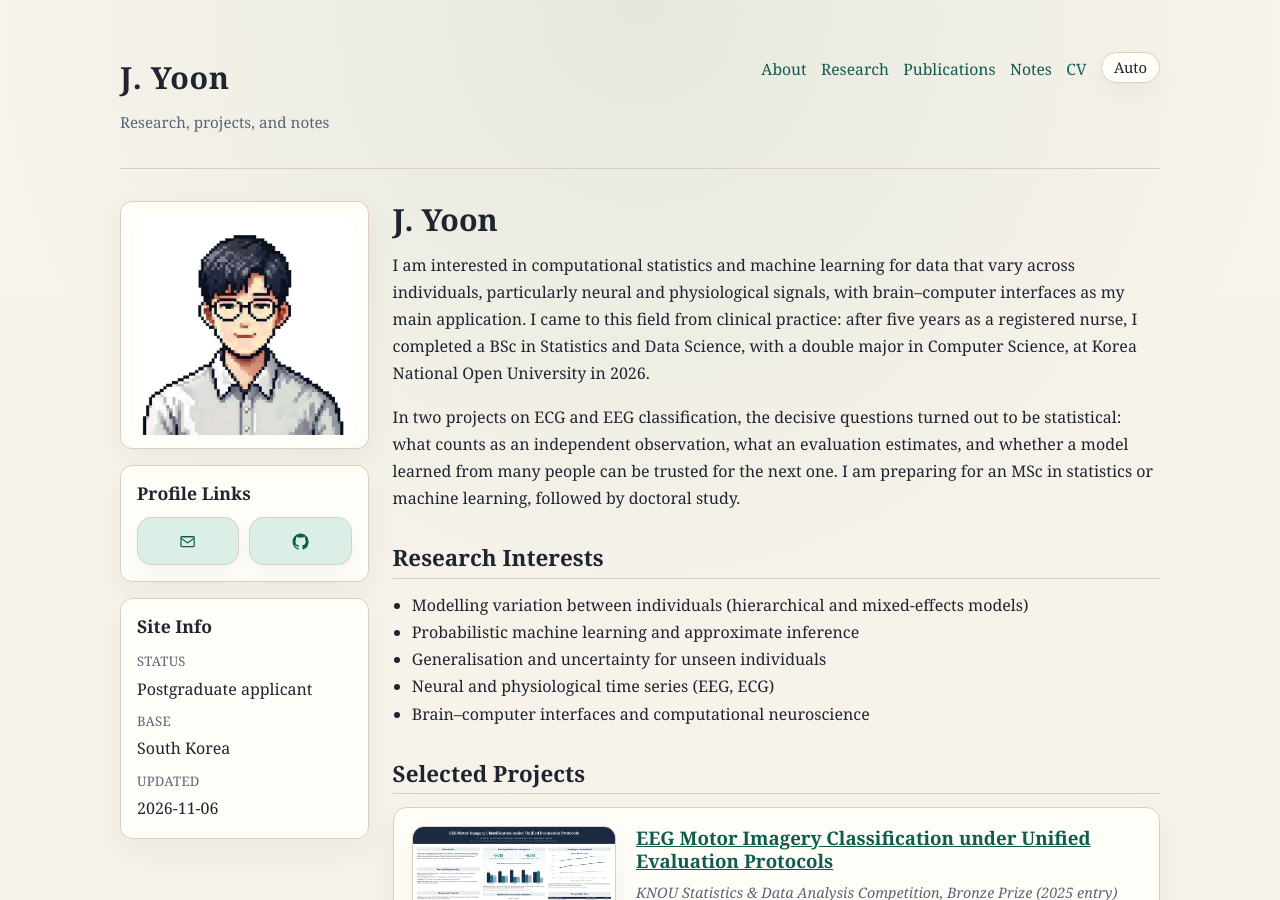
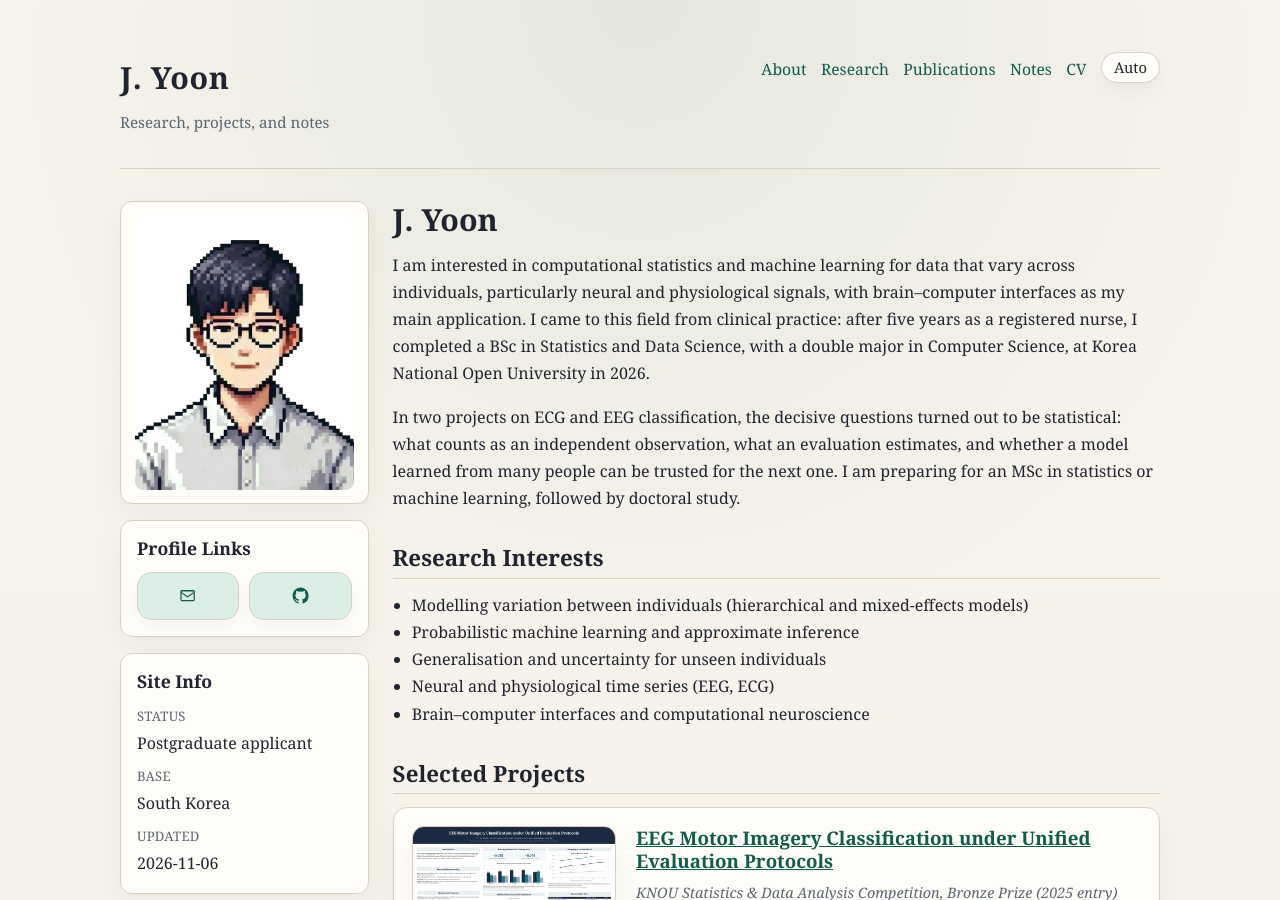
Before and after one commit to J-Y00N/j-y00n.github.io, a Jekyll site: the page built from index.md, in a window 1280 px wide and 900 px high. Built offline with Jekyll 4.4.1, drawn with Linux system fonts in a browser that asks for light colours.

Commit message:
Show a 4:5 portrait on the home page and keep the square image for link previews

```diff
--- a/_config.yml
+++ b/_config.yml
@@ -78,6 +78,7 @@ defaults:
       path: ''
     values:
       layout: default
+      # Link previews use the square profile image; the home page photo is `photo` in index.md.
       image: /assets/images/profile.png
       twitter:
         card: summary
--- a/index.md
+++ b/index.md
@@ -1,6 +1,6 @@
 ---
 layout: home
-photo: /assets/images/profile.png
+photo: /assets/images/profile-portrait.png # square version: /assets/images/profile.png
 site_info:
   - label: Status
     value: "Postgraduate applicant" # [graduate applicant / researcher / student]
```
Also changed, not shown: README.md, assets/images/profile-portrait.png (added).
